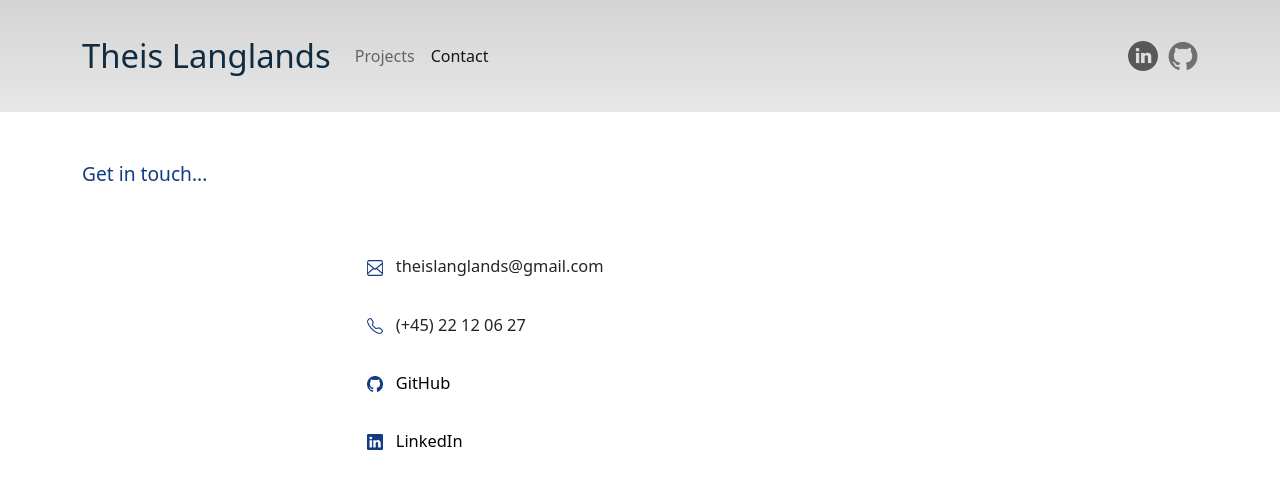
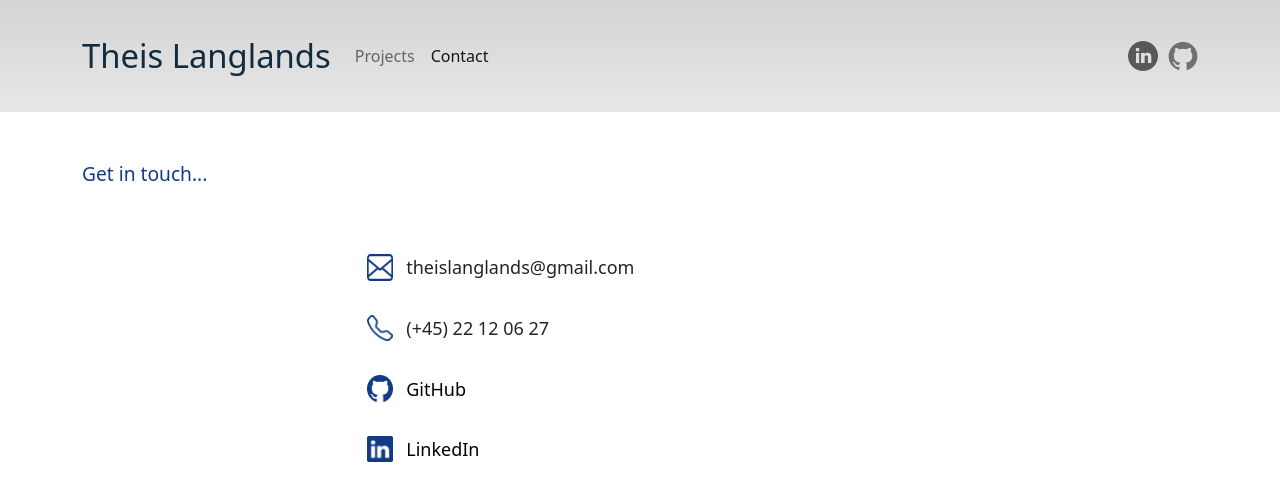
Before and after one commit to theislanglands/Portefolio, a React (Create React App) app: page /contact in a window 1280 px wide. Shown: the top 500 px of the page. Built offline with nearby package versions, Linux system fonts and the light colour scheme.

Commit message:
change font size on contact

```diff
--- a/src/App.css
+++ b/src/App.css
@@ -32,14 +32,14 @@
 }
 
 .contact-icon img {
-  width: calc(3px + 1vw);
-  height: calc(3px + 1vw);
+  width: calc(1rem + 0.8vw);
+  height: calc(1rem + 0.8vw);
   margin-right: 3px;
 }
 
 .contact-text {
   padding-left: 10px;
-  font-size: calc(10px + 0.5vw);
+  font-size: large;
   float: right;
   text-align: left;
   justify-content: left;
--- a/src/components/about/About.css
+++ b/src/components/about/About.css
@@ -1,6 +1,3 @@
-.Content{
-    white-space: pre-line;
-}
 
 .about-header {
     color: #123B84;
@@ -11,6 +8,7 @@
     text-align: left;
     white-space: pre-line;
     margin-top: 2rem;
+    font-size: medium;
   }
 
 .theis {
```
